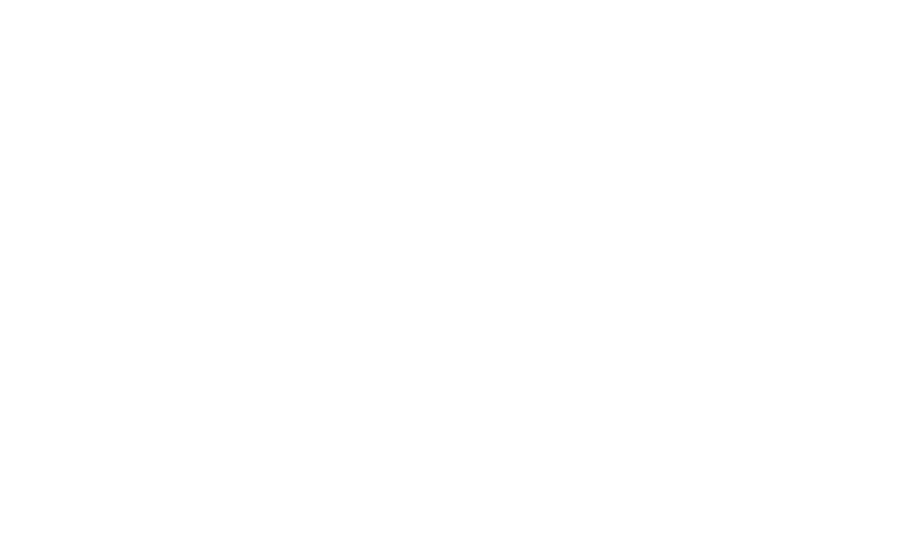
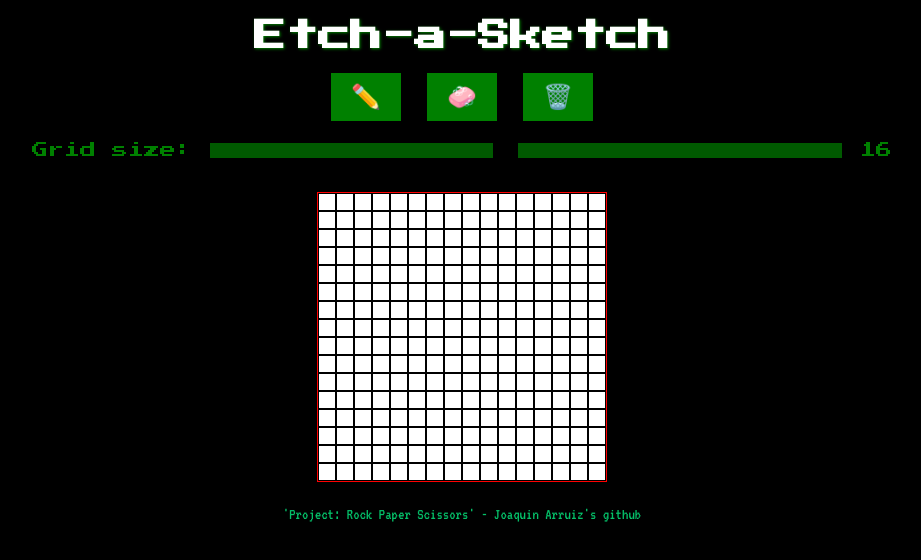
Before and after one commit to JoaquinArruiz/etch-a-sketch, a plain HTML site: page index.html in a window 1280 px wide. Shown: the whole page, without its empty margins (178-1099 px from the left). Drawn offline with Linux system fonts and the light colour scheme.

Commit message:
finished project

```diff
--- a/index.html
+++ b/index.html
@@ -1,12 +1,31 @@
 <!DOCTYPE html>
-<html lang="en">
-<head>
-    <meta charset="UTF-8">
-    <meta http-equiv="X-UA-Compatible" content="IE=edge">
-    <meta name="viewport" content="width=device-width, initial-scale=1.0">
-    <title>Document</title>
-</head>
-<body>
+<html>
+  <head>
+    <title>Etch-a-Sketch</title>
+    <link rel="stylesheet" href="style.css">
+    <link href='https://fonts.googleapis.com/css2?family=Press+Start+2P' rel='stylesheet'>
+    <link href="https://fonts.googleapis.com/css2?family=VT323&display=swap" rel="stylesheet">
+  </head>
+  <body>
+    <h1>Etch-a-Sketch</h1>
+    <section class = "controls">
 
-</body>
+      <div class="color-options">
+        <button id="black-button" class="color-button">✏️</button>
+        <button id="white-button" class="color-button">🧼</button>
+        <button id="clear-button">🗑️</button>
+      </div>
+      <label for="grid-size">Grid size:</label>
+      <input type="range" min="2" max="32" value="16" class="slider grid-size-input" id="grid-size">
+      <span class="grid-size-value">16</span>
+    </section>
+
+
+    <div class="grid-container centered">
+
+    </div>
+
+    <footer class = 'credits'><a href="https://www.theodinproject.com/lessons/foundations-rock-paper-scissors">'Project: Rock Paper Scissors'</a><span> - </span><a href="https://github.com/JoaquinArruiz/rock-paper-scissors">Joaquin Arruiz's github</a></footer>
+    <script src="logic.js" defer></script>
+  </body>
 </html>
--- a/logic.js
+++ b/logic.js
@@ -0,0 +1,65 @@
+const container = document.querySelector('.grid-container');
+let rows = 16;
+let cols = 16;
+let paintColor = 'black';
+
+
+//Grid Generator
+const createGrid = () => {
+    for (let i = 0; i < rows; i++) {
+      const row = document.createElement('div');
+      row.classList.add('row');
+
+      for (let j = 0; j < cols; j++) {
+        const cell = document.createElement('div');
+        cell.classList.add('grid-cell');
+
+        cell.addEventListener('mousedown', function(event){
+            event.target.style.backgroundColor = paintColor;
+        });
+
+        cell.addEventListener('mousemove', function(event){
+            if(event.buttons === 1){
+                event.target.style.backgroundColor = paintColor;
+            }
+        });
+
+        row.appendChild(cell);
+      }
+
+      container.appendChild(row);
+    }
+  }
+createGrid();
+
+
+//Buttons
+const whiteButton = document.querySelector('#white-button')
+const blackButton = document.querySelector('#black-button')
+const clearButton = document.querySelector('#clear-button')
+
+blackButton.addEventListener('click', () => {
+    paintColor = 'black'
+});
+
+whiteButton.addEventListener('click', () => {
+    paintColor = 'white'
+});
+
+clearButton.addEventListener('click', () => {
+    container.innerText = ""
+    createGrid()
+})
+
+
+//Slider
+const gridSizeSlider = document.querySelector('#grid-size');
+const gridSizeValue = document.querySelector('.grid-size-value');
+
+gridSizeSlider.addEventListener('input', (e) => {
+    gridSizeValue.textContent = e.target.value;
+    rows = e.target.value;
+    cols = e.target.value;
+    container.innerText = "";
+    createGrid();
+})
--- /dev/null
+++ b/style.css
@@ -0,0 +1,156 @@
+body {
+  background-color: black;
+  color: green;
+  font-family: 'Press Start 2P';
+}
+
+h1 {
+  text-align: center;
+  font-size: 2em;
+  margin-top: 20px;
+  color: white;
+  text-shadow: 1px 1px 3px green;
+}
+
+.controls {
+  text-align: center;
+  margin-top: 20px;
+}
+
+.color-options {
+  margin-bottom: 20px;
+}
+
+.color-button {
+  background-color: green;
+  color: black;
+  border: none;
+  font-size: 1.5em;
+  padding: 10px 20px;
+  margin-right: 10px;
+  cursor: pointer;
+}
+
+#clear-button {
+  background-color: green;
+  color: black;
+  border: none;
+  font-size: 1.5em;
+  padding: 10px 20px;
+  cursor: pointer;
+}
+
+.slider {
+  -webkit-appearance: none;
+  width: 50%;
+  height: 15px;
+  background: green;
+  outline: none;
+  opacity: 0.7;
+  -webkit-transition: .2s;
+  transition: opacity .2s;
+  margin-bottom: 1em;
+}
+
+.slider::-webkit-slider-thumb {
+  -webkit-appearance: none;
+  appearance: none;
+  width: 25px;
+  height: 25px;
+  background: black;
+  cursor: pointer;
+}
+
+.slider::-moz-range-thumb {
+  width: 25px;
+  height: 25px;
+  background: black;
+  cursor: pointer;
+}
+
+.grid-container {
+  display: flex;
+  flex-wrap: wrap;
+  width: 90%;
+  margin: 0 auto;
+  margin-top: 20px;
+  border: 1px solid red;
+  max-height: fit-content;
+  max-width: fit-content;
+}
+
+.centered {
+  display: flex;
+  justify-content: center;
+  align-items: center;
+}
+
+.grid-cell {
+  background-color: white; /* default cell color */
+  width: 1em;
+  height: 1em;
+  border: 1px solid black;
+  margin: 0;
+  padding: 0;
+
+}
+footer {
+  margin-top: 1.5em;
+  font-size: 1em;
+  text-align: center;
+  font-family: 'VT323', sans-serif;
+  color: #04BF68;
+  }
+
+a {
+    color: #04BF68;
+    text-decoration: none;
+    transition: all 0.2s ease-in-out;
+    }
+
+a:hover {
+    color: #fff;
+    text-shadow: 2px 2px 2px #04BF68;
+    }
+
+a:active {
+      transform: scale(0.9);
+      color: #ff0000;
+    }
+
+
+
+@media (max-width: 700px) {
+  .grid-cell {
+    width: 0.8em;
+    height: 0.8em;
+  }
+}
+
+@media (max-width: 600px) {
+  .grid-cell {
+    width: 0.6em;
+    height: 0.6em;
+  }
+}
+
+@media (max-width: 500px) {
+  .grid-cell {
+    width: 0.4em;
+    height: 0.4em;
+  }
+}
+
+@media (max-width: 350px) {
+  .grid-cell {
+    width: 0.2em;
+    height: 0.2em;
+  }
+}
+
+@media (max-width: 100px) {
+  .grid-cell {
+    width: 0.1em;
+    height: 0.1em;
+  }
+}
```
Also changed, not shown: index.css (deleted).
